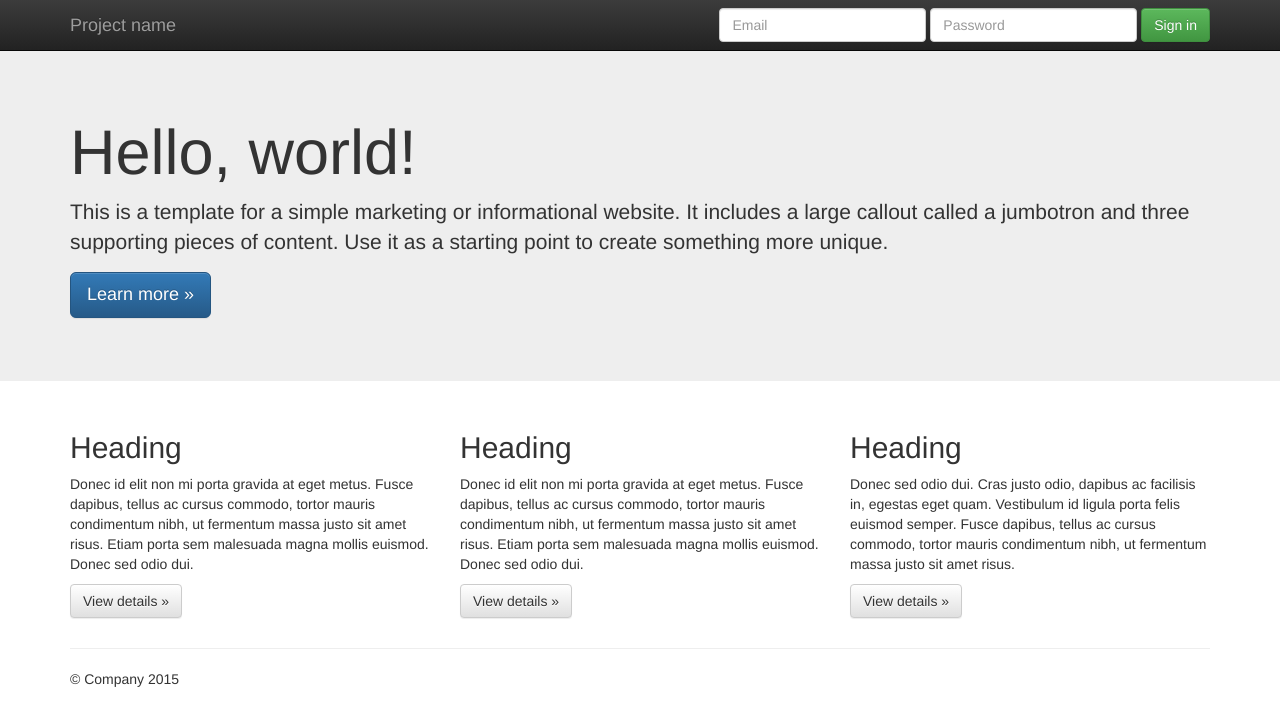
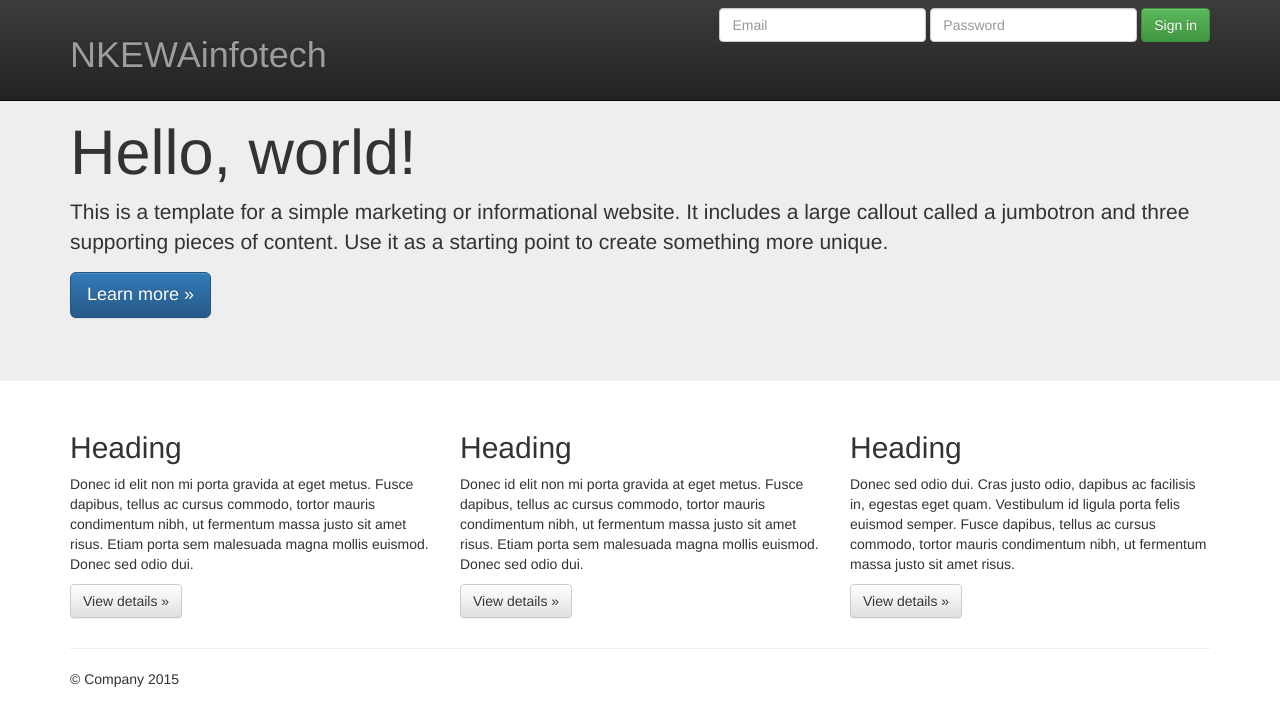
Before and after one commit to nkewa/networking, a Jekyll site: the page index.html, which Jekyll copies as it is, in a window 1280 px wide. Shown: the top 726 px of the page. Built offline with Jekyll 4.4.1, drawn with Linux system fonts in a browser that asks for light colours; nearby versions of some CDN libraries.

Commit message:
Update index.html

```diff
--- a/index.html
+++ b/index.html
@@ -36,7 +36,9 @@
             <span class="icon-bar"></span>
             <span class="icon-bar"></span>
           </button>
-          <a class="navbar-brand" href="#">Project name</a>
+          <a class="navbar-brand" href="#">
+            <h1>NKEWAinfotech<h1>
+                </a>
         </div>
         <div id="navbar" class="navbar-collapse collapse">
           <form class="navbar-form navbar-right" role="form">
```
